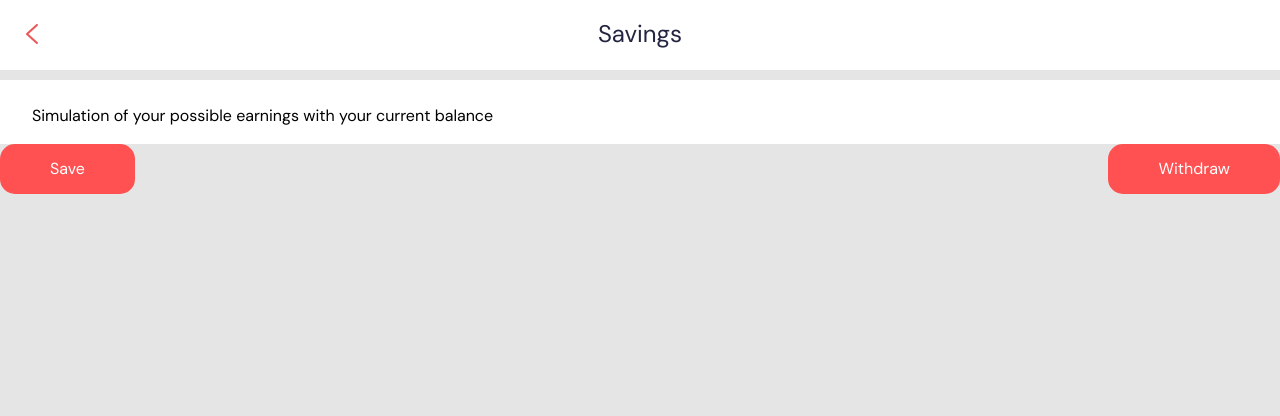
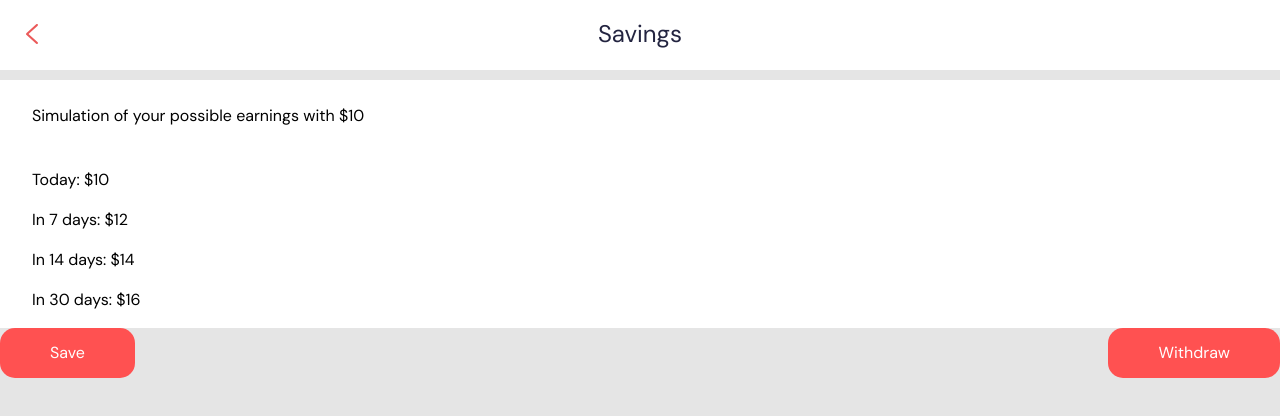
Before and after one commit to afonsosilva91/little-wallet, a Next.js app in the folder web/: page /savings in a window 1280 px wide. Shown: the top 416 px of the page. Built offline with nearby package versions, Linux system fonts and the light colour scheme.

Commit message:
Show some simulations

```diff
--- a/web/pages/savings.js
+++ b/web/pages/savings.js
@@ -2,41 +2,6 @@ import Link from "next/link";
 import Image from "next/image";
 
 const Savings = () => {
-  const data = [
-    {
-      name: "Today",
-      savings: 10,
-    },
-    {
-      name: "1 day",
-      savings: 10 + 4 / 7,
-    },
-    {
-      name: "2 days",
-      savings: 10 + (4 / 7) * 2,
-    },
-    {
-      name: "3 days",
-      savings: 10 + (4 / 7) * 3,
-    },
-    {
-      name: "4 days",
-      savings: 10 + (4 / 7) * 4,
-    },
-    {
-      name: "5 days",
-      savings: 10 + (4 / 7) * 5,
-    },
-    {
-      name: "6 days",
-      savings: 10 + (4 / 7) * 6,
-    },
-    {
-      name: "7 days",
-      savings: 10 + (4 / 7) * 7,
-    },
-  ];
-
   return (
     <>
       <div className="box-bar-header">
@@ -59,8 +24,14 @@ const Savings = () => {
       >
         <div className="box-graphs px-8 pt-6">
           <h3 className="w-100 mb-4">
-            Simulation of your possible earnings with your current balance
+            Simulation of your possible earnings with $10
           </h3>
+        </div>
+        <div className="box-graphs px-8 pt-6">
+          <h5 className="w-100 mb-4">Today: $10</h5>
+          <h5 className="w-100 mb-4">In 7 days: $12</h5>
+          <h5 className="w-100 mb-4">In 14 days: $14</h5>
+          <h5 className="w-100 mb-4">In 30 days: $16</h5>
         </div>
 
         <div className="h-screen flex flex-col ">
```
